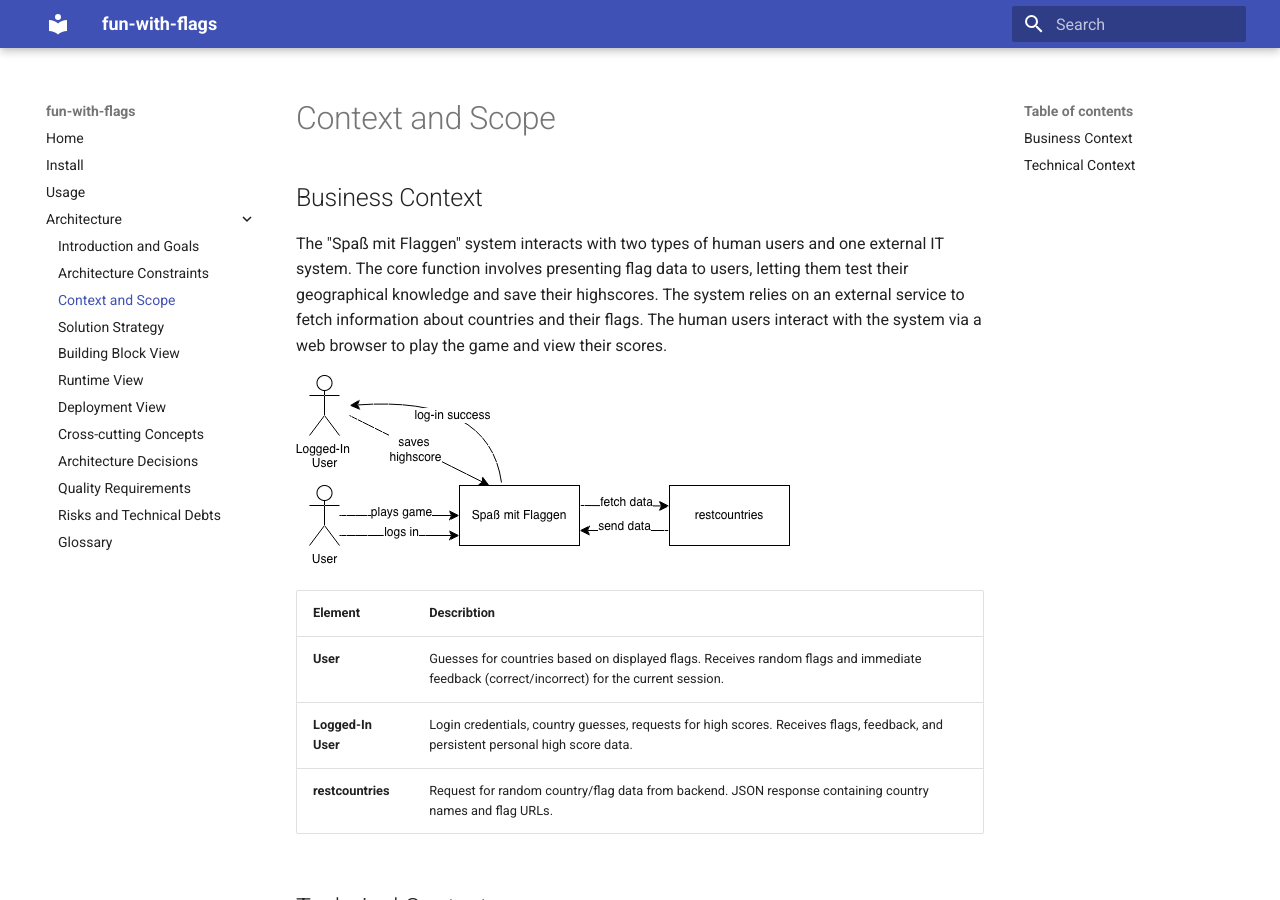
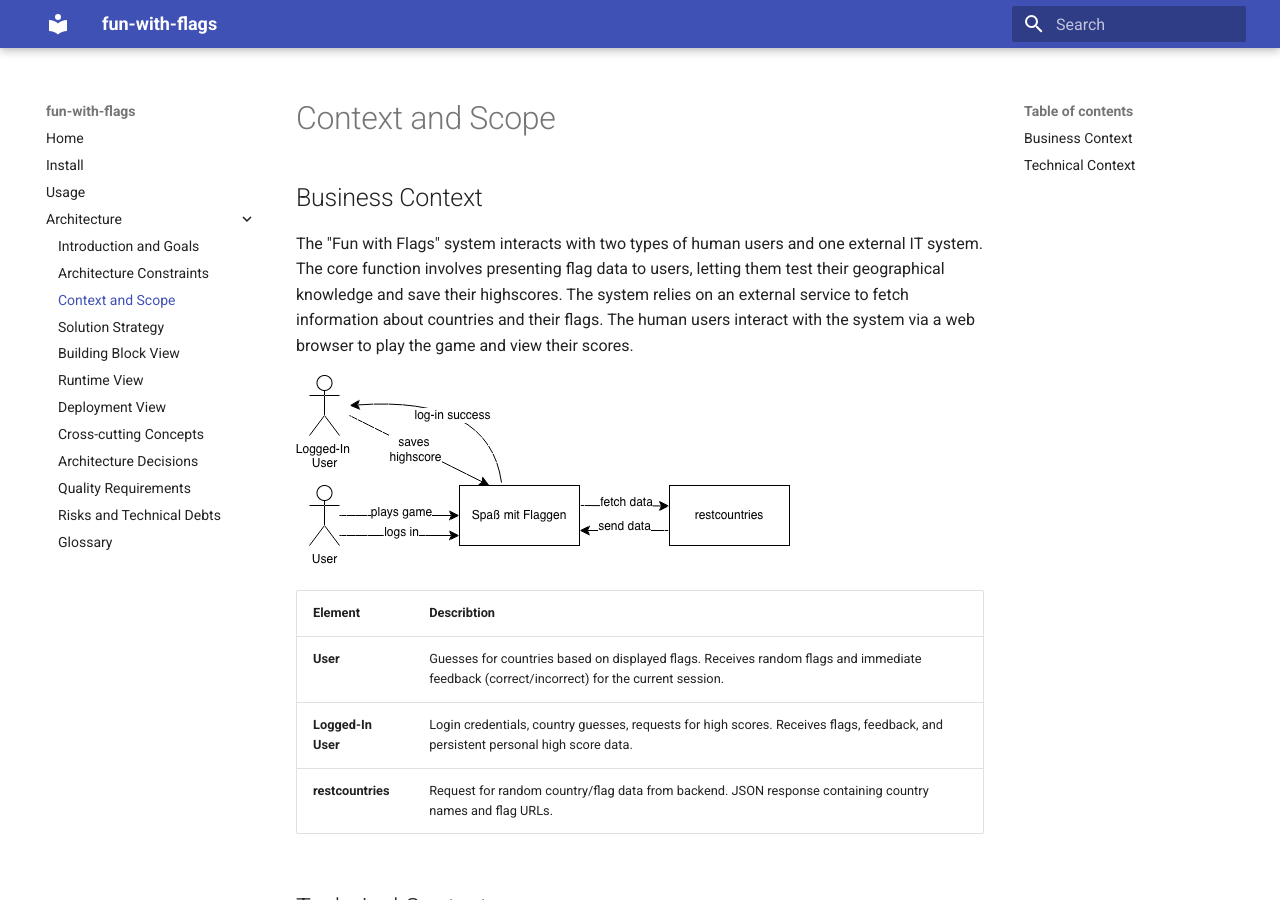
Before and after one commit to r0135tE1/sqs, an MkDocs documentation site: the page built from docs/architecture/03_context_and_scope.md, in a window 1280 px wide and 900 px high. Built offline with MkDocs 1.6.1 and Material for MkDocs 9.7.7, drawn with Linux system fonts in a browser that asks for light colours.

Commit message:
Rename to Fun with flags in 03_context_and_scope

```diff
--- a/docs/architecture/03_context_and_scope.md
+++ b/docs/architecture/03_context_and_scope.md
@@ -2,7 +2,7 @@
 
 ## Business Context
 
-The "Spaß mit Flaggen" system interacts with two types of human users and one external IT system. The core function involves presenting flag data to users, letting them test their geographical knowledge and save their highscores.
+The "Fun with Flags" system interacts with two types of human users and one external IT system. The core function involves presenting flag data to users, letting them test their geographical knowledge and save their highscores.
 The system relies on an external service to fetch information about countries and their flags. The human users interact with the system via a web browser to play the game and view their scores.
 
 ![Diagramm](chapter1-4Pics/business.png)
```
